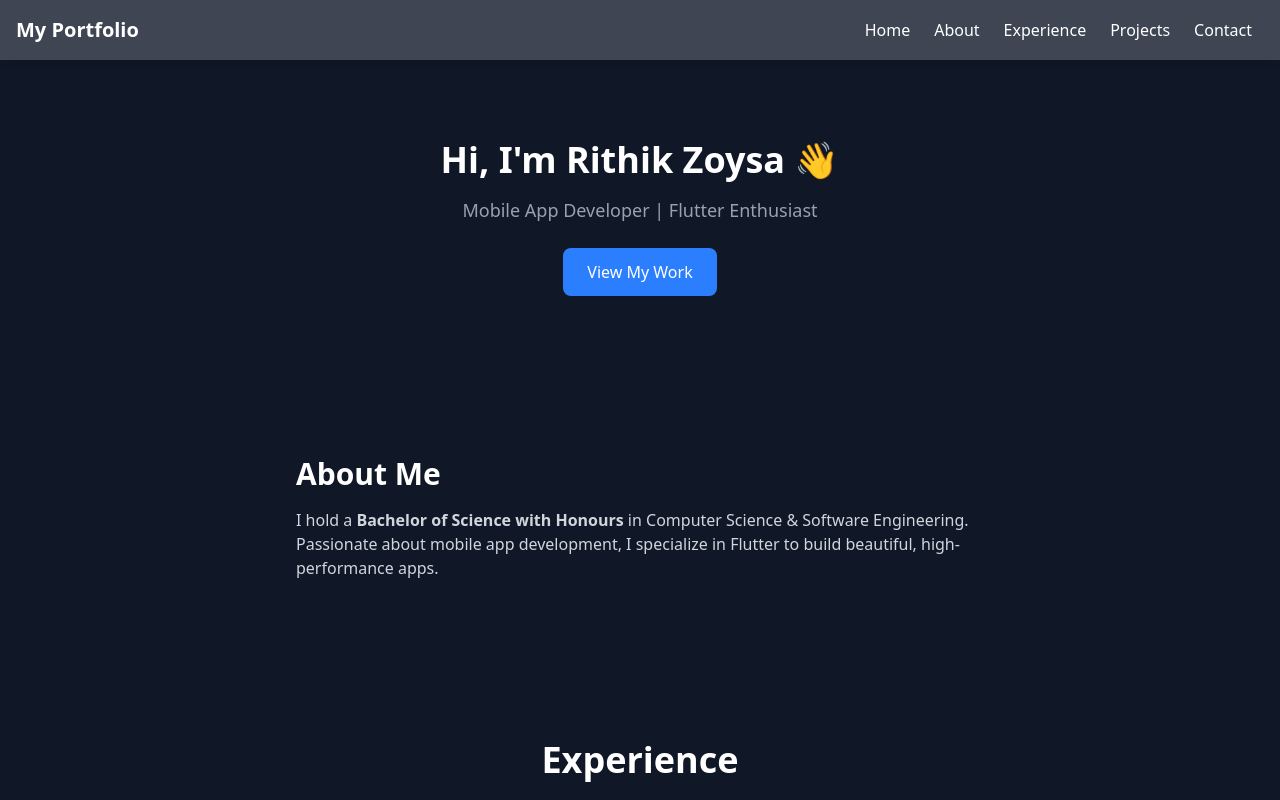
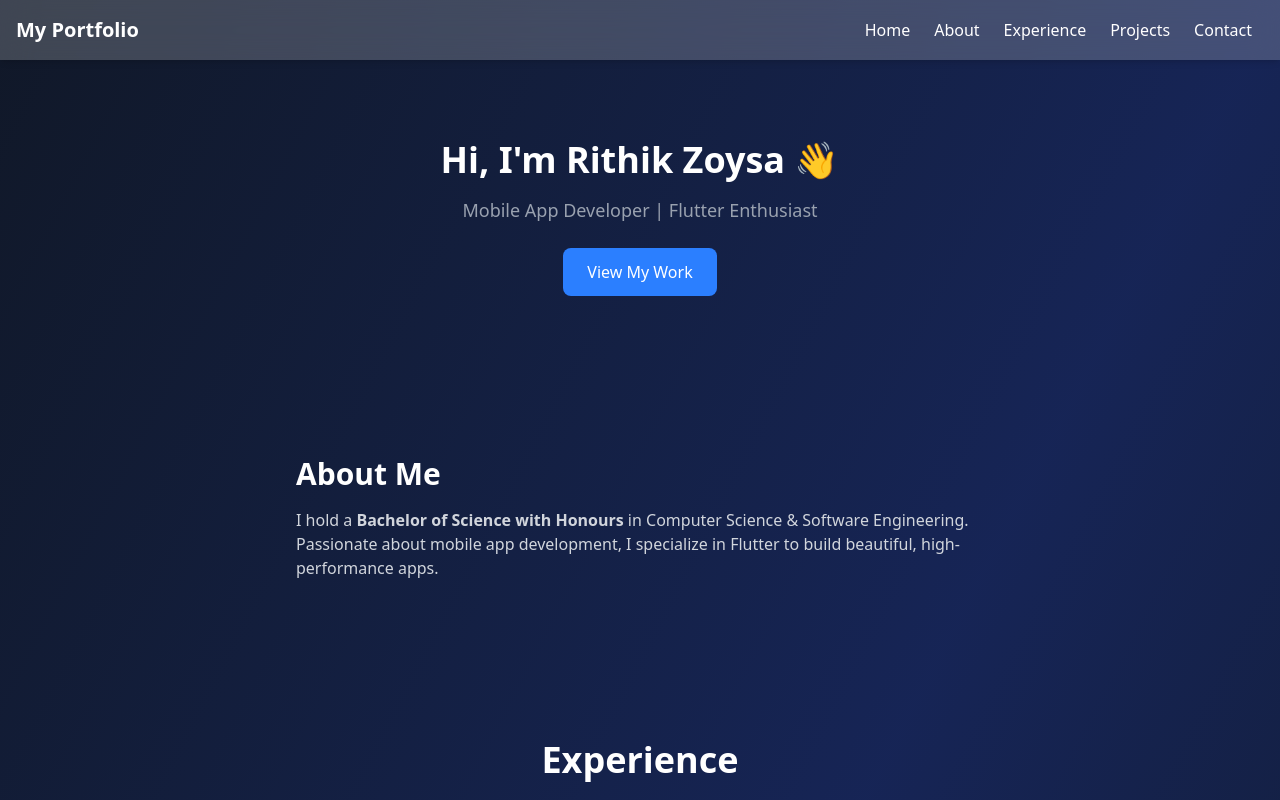
Before and after one commit to rZoysa/portfolio, a React (Vite) app: page / in a window 1280 px wide. Shown: the top 800 px of the page. Built offline with nearby package versions, Linux system fonts and the light colour scheme.

Commit message:
update App component to use a gradient background for enhanced visual appeal

```diff
--- a/src/App.jsx
+++ b/src/App.jsx
@@ -9,7 +9,7 @@ import Footer from "./components/Footer";
 
 export default function App() {
   return (
-    <div className="min-h-screen bg-gray-900 text-white">
+    <div className="min-h-screen bg-gradient-to-br from-gray-900 via-blue-950 to-gray-900 text-white">
       <Navbar />
       <Home />
       <About />
```
